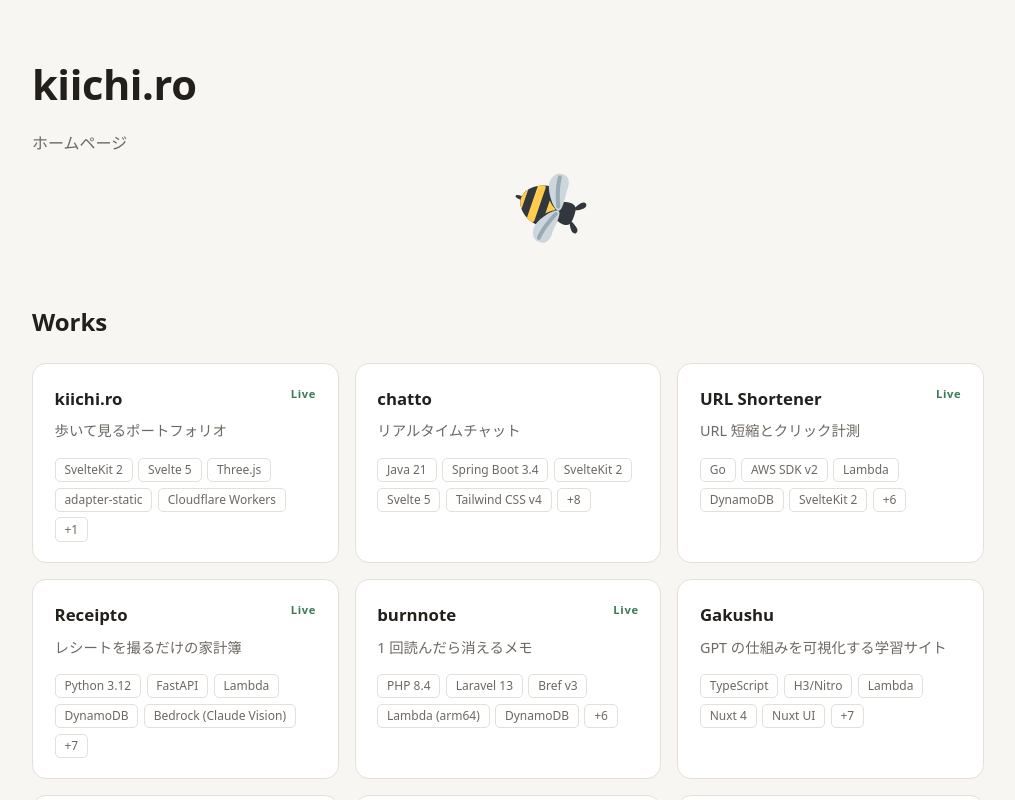
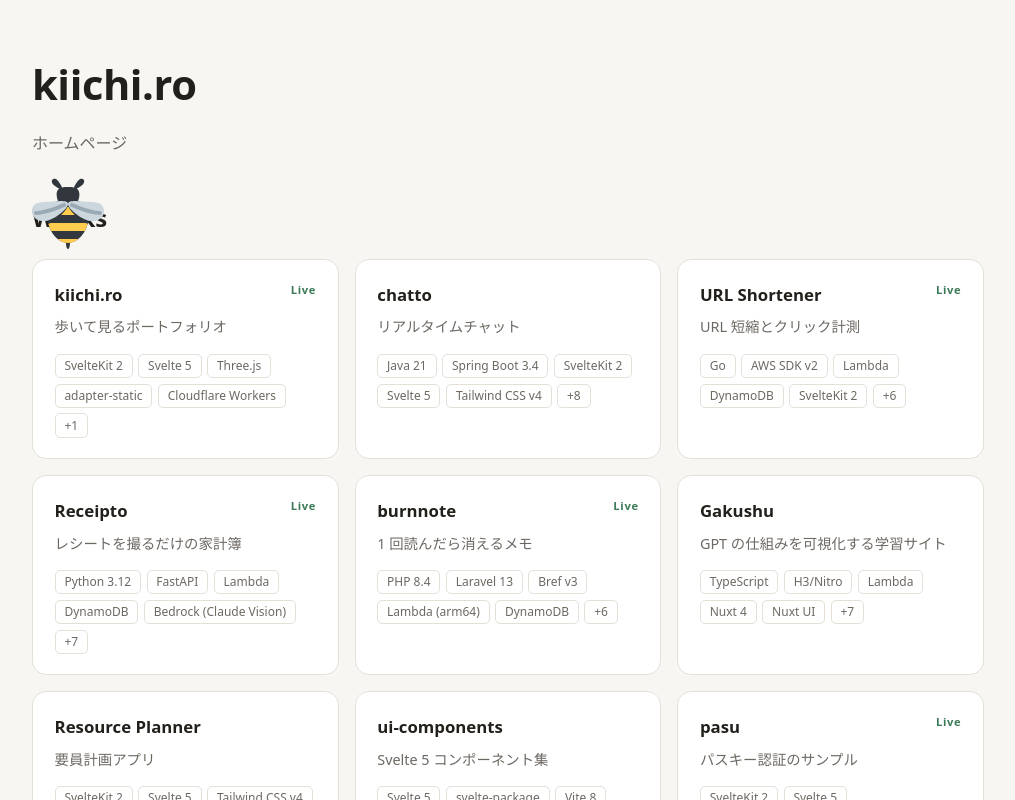
Before and after one commit to tommykey0925/kiichiro, a SvelteKit app: page / in a window 1280 px wide. Shown: the top 800 px of the page, without its empty margins (132-1147 px from the left). Built offline with nearby package versions, Linux system fonts and the light colour scheme.

Commit message:
蜂を画面いっぱいに常時ゆっくり飛ばす (#25)

```diff
--- a/src/routes/+page.svelte
+++ b/src/routes/+page.svelte
@@ -95,52 +95,63 @@
 		color: var(--muted);
 	}
 
+	/*
+	 * 画面いっぱいを飛ばすため、蜂自身を fixed にする。offset-path の % は
+	 * containing block に対して解決されるので、fixed = ビューポート基準になり、
+	 * 幅を問わず同じ図形を描く。中の svg に持たせると % が 4.5rem 基準になる。
+	 */
 	.enter {
-		position: relative;
+		/* 左右の折り返し位置。% だと狭い画面で蜂が端からはみ出すので、
+		   蜂の半分 (2.25rem) より広い固定値を画面幅から引く。 */
+		--edge: 3rem;
+
+		position: fixed;
+		z-index: 1;
 		display: block;
 		width: 4.5rem;
 		height: 4.5rem;
-		margin: 2rem auto 0;
-		transition: transform 0.2s ease;
+		/* shape() 非対応ブラウザはこちらが残る。∞ ではなくなるが飛びはする */
+		offset-path: ellipse(42% 37%);
+		/*
+		 * 制御点を 0% / 100% に置いているのは、3 次ベジェが制御点まで届かないため。
+		 * 曲線が実際に届く高さは (100 + 6 * 制御点) / 8 で、0% / 100% のとき
+		 * 12.5% / 87.5%。見た目の縦幅を画面の 3/4 にするための値。
+		 */
+		offset-path: shape(
+			from 50% 50%,
+			curve to calc(100% - var(--edge)) 50% with 50% 0% / calc(100% - var(--edge)) 0%,
+			curve to 50% 50% with calc(100% - var(--edge)) 100% / 50% 100%,
+			curve to var(--edge) 50% with 50% 0% / var(--edge) 0%,
+			curve to 50% 50% with var(--edge) 100% / 50% 100%
+		);
+		/* Twemoji の蜂は上を向いているので、接線から 90 度ずらす */
+		offset-rotate: auto 90deg;
+		animation: bee-flight 60s linear infinite;
+		/*
+		 * hover は transform ではなく scale で当てる。transform は offset-path が
+		 * 組み立てる変換と同じ枠を取り合うが、scale は別に合成されるので共存する。
+		 */
+		transition: scale 0.2s ease;
 	}
 
 	.enter:hover {
-		transform: translateY(-3px) scale(1.06);
-	}
-
-	/*
-	 * 飛行は svg 側に持たせる。link 側の transform と取り合うと hover が効かない。
-	 * キーフレームで座標を刻むと区間ごとに緩急が付いて動きが跳ねるので、
-	 * ベジェ曲線を 1 本辿らせる。進行方向への向き直しも offset-rotate に任せる。
-	 */
-	.enter :global(svg) {
-		position: absolute;
-		inset: 0;
-		/*
-		 * 始点と終点の制御点を真上・真下に置いて、出入りの接線を垂直にしている。
-		 * 斜めに出るパスだと offset-rotate がそこに合わせ、静止時の蜂が傾く。
-		 */
-		offset-path: path(
-			'M36,36 C36,10 92,10 92,36 C92,62 36,62 36,36 C36,10 -20,10 -20,36 C-20,62 36,62 36,36'
-		);
-		/* Twemoji の蜂は上を向いているので、接線から 90 度ずらす */
-		offset-rotate: auto 90deg;
-		animation: bee-flight 7s infinite;
+		scale: 1.12;
 	}
 
 	@keyframes bee-flight {
-		0%,
-		60% {
+		from {
 			offset-distance: 0%;
-			animation-timing-function: ease-in-out;
 		}
-		100% {
+		to {
 			offset-distance: 100%;
 		}
 	}
 
+	/* 動きを止める人には、飛ばさず元どおりヘッダーの中に置く */
 	@media (prefers-reduced-motion: reduce) {
-		.enter :global(svg) {
+		.enter {
+			position: static;
+			margin: 2rem auto 0;
 			offset-path: none;
 			animation: none;
 		}
```
